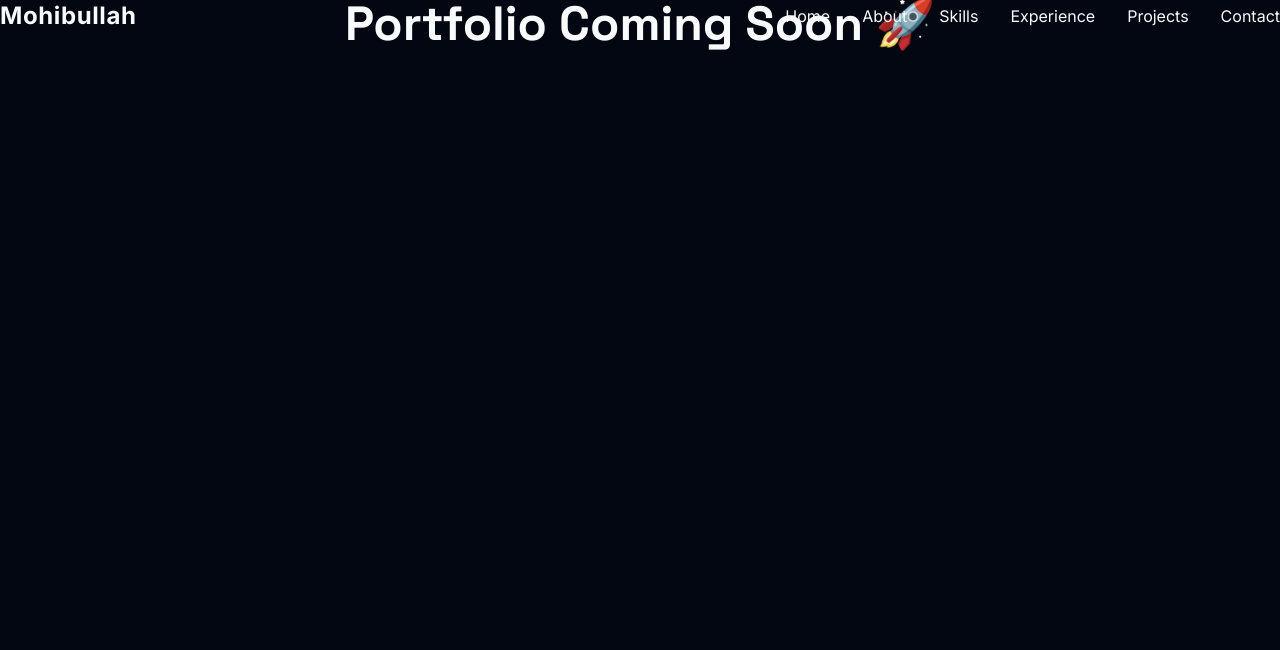
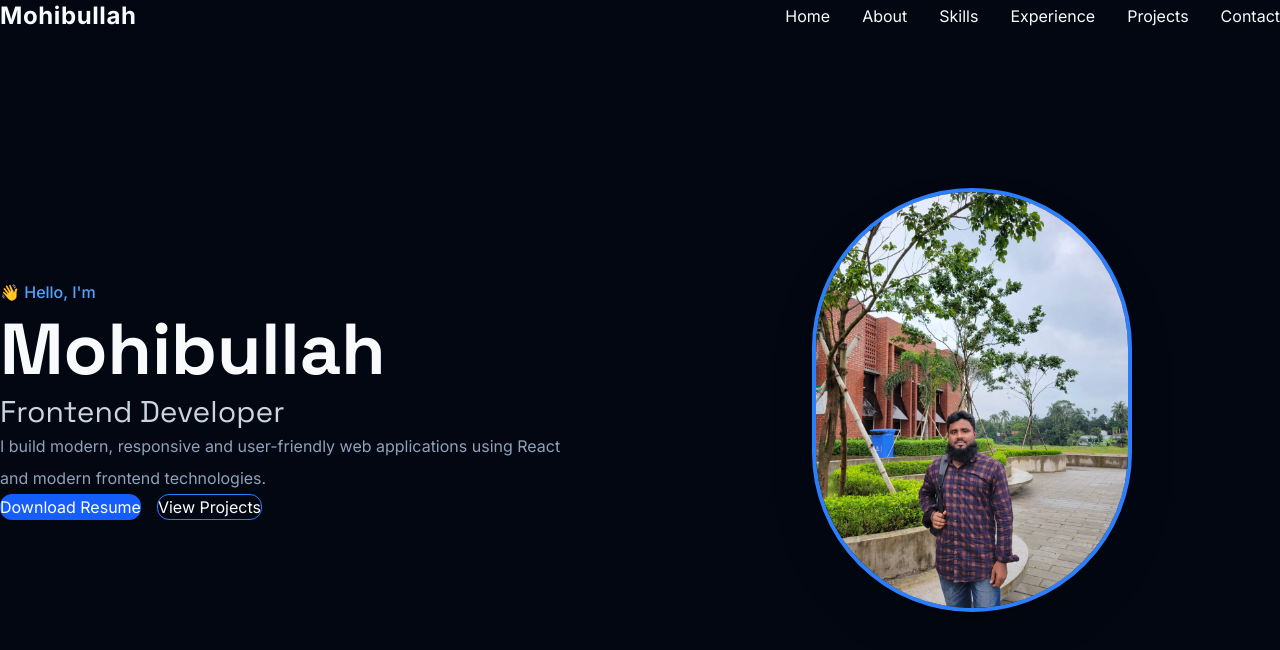
Before and after one commit to mohibullah-dev-tech/mohibullah-portfolio, a React (Vite) app in the folder mohibullah-portfolio/: page / in a window 1280 px wide. Shown: the top 650 px of the page. Built offline with nearby package versions, Linux system fonts and the light colour scheme.

Commit message:
feat: create hero section layout

```diff
--- a/mohibullah-portfolio/src/App.jsx
+++ b/mohibullah-portfolio/src/App.jsx
@@ -1,15 +1,11 @@
 import Navbar from "./components/layout/Navbar";
+import Hero from "./sections/hero/Hero";
 
 const App = () => {
   return (
     <>
       <Navbar />
-
-      <main className="pt-28 text-center">
-        <h1 className="text-5xl font-bold">
-          Portfolio Coming Soon 🚀
-        </h1>
-      </main>
+      <Hero />
     </>
   );
 };
--- /dev/null
+++ b/mohibullah-portfolio/src/sections/hero/Hero.jsx
@@ -0,0 +1,68 @@
+import Container from "../../components/common/Container";
+import Button from "../../components/ui/Button";
+import profile from "./Me.jpg";
+
+const Hero = () => {
+  return (
+    <section
+      id="home"
+      className="min-h-screen flex items-center pt-24"
+    >
+      <Container>
+        <div className="grid gap-12 items-center md:grid-cols-2">
+
+          {/* Left */}
+
+          <div>
+
+            <p className="text-blue-400 font-medium">
+              👋 Hello, I'm
+            </p>
+
+            <h1 className="mt-4 text-5xl font-bold leading-tight md:text-7xl">
+              Mohibullah
+            </h1>
+
+            <h2 className="mt-4 text-2xl text-slate-300 md:text-3xl">
+              Frontend Developer
+            </h2>
+
+            <p className="mt-6 max-w-xl text-slate-400 leading-8">
+              I build modern, responsive and user-friendly web
+              applications using React and modern frontend
+              technologies.
+            </p>
+
+            <div className="mt-10 flex flex-wrap gap-4">
+
+              <Button>
+                Download Resume
+              </Button>
+
+              <Button className="bg-transparent border border-blue-500 hover:bg-blue-600">
+                View Projects
+              </Button>
+
+            </div>
+
+          </div>
+
+          {/* Right */}
+
+          <div className="flex justify-center">
+
+            <img
+              src={profile}
+              alt="Profile"
+              className="w-80 rounded-full border-4 border-blue-500 shadow-2xl"
+            />
+
+          </div>
+
+        </div>
+      </Container>
+    </section>
+  );
+};
+
+export default Hero;
```
Also changed, not shown: mohibullah-portfolio/src/sections/hero/Me.jpg (added).
